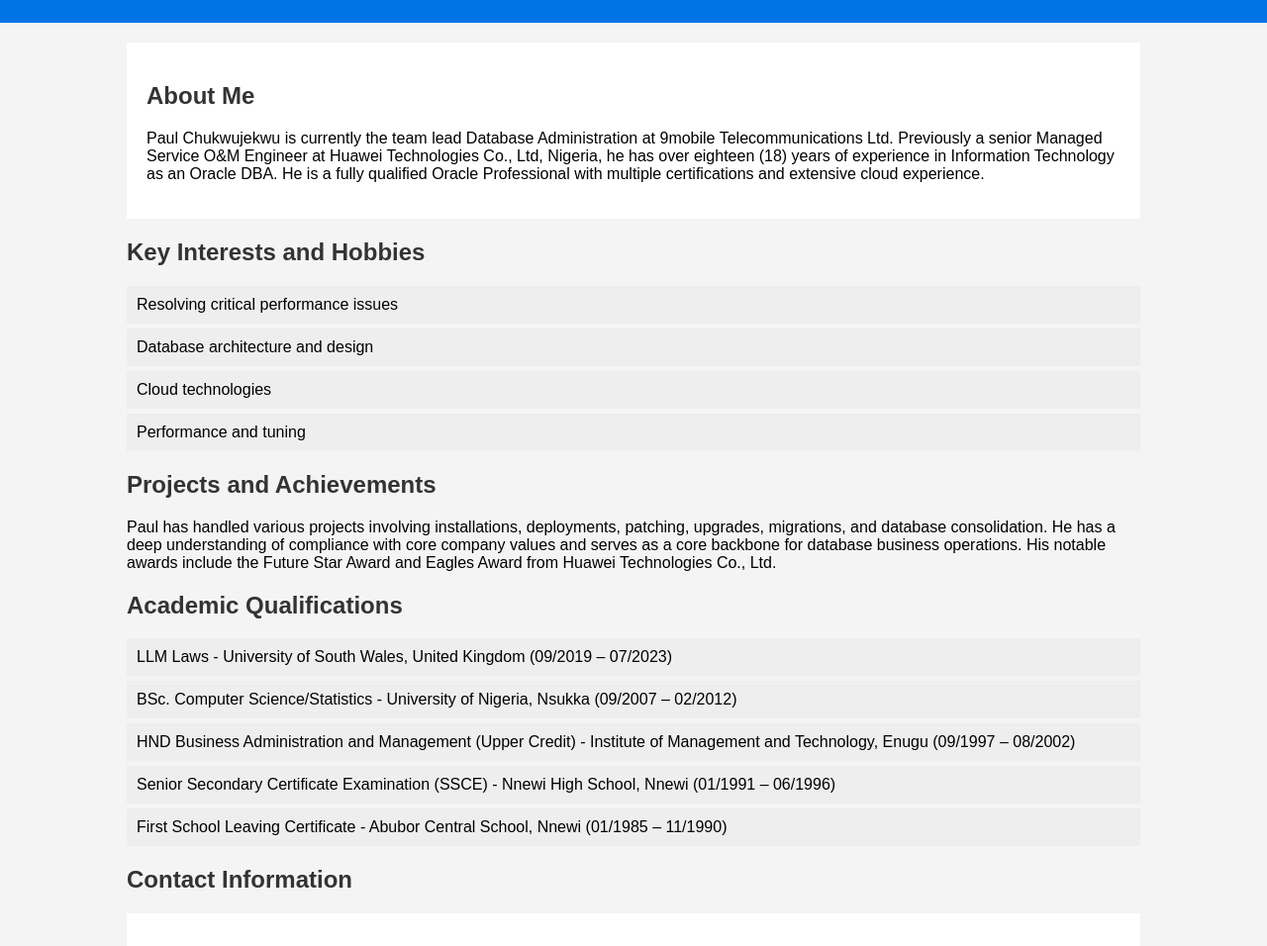
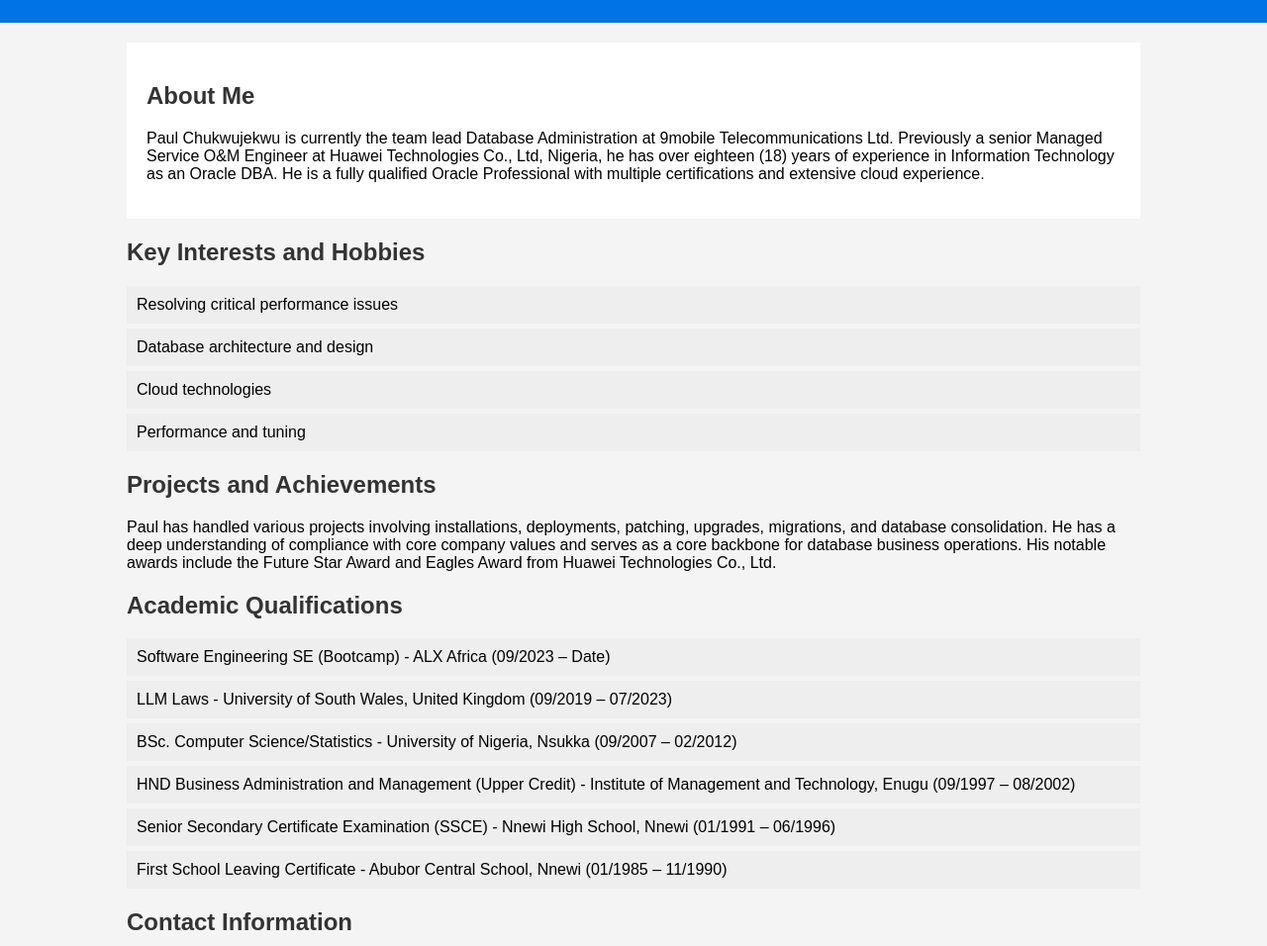
Before and after one commit to paulchukwujekwu/portfolio, a plain HTML site: page index.html in a window 1280 px wide. Shown: the part 129-1085 px from the top of the page at 99% size. Drawn offline with Linux system fonts and the light colour scheme.

Commit message:
update Academic Qualification section

```diff
--- a/index.html
+++ b/index.html
@@ -83,6 +83,7 @@ echo '<!DOCTYPE html>
         <div class="section">
             <h2>Academic Qualifications</h2>
             <ul>
+		<li>Software Engineering SE (Bootcamp) - ALX Africa (09/2023 – Date)</li>
                 <li>LLM Laws - University of South Wales, United Kingdom (09/2019 – 07/2023)</li>
                 <li>BSc. Computer Science/Statistics - University of Nigeria, Nsukka (09/2007 – 02/2012)</li>
                 <li>HND Business Administration and Management (Upper Credit) - Institute of Management and Technology, Enugu (09/1997 – 08/2002)</li>
```
